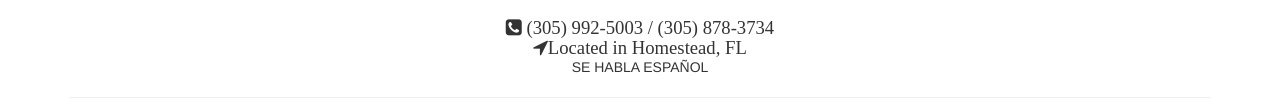
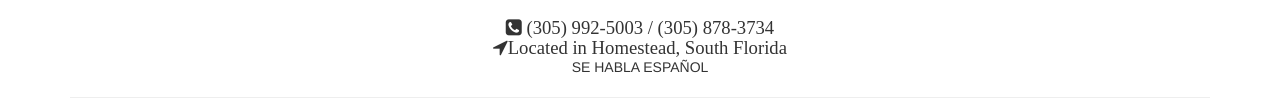
Before and after one commit to oceanopools/oceanopools.github.io, a plain HTML site: page about.html in a window 1280 px wide. Shown: the part 894-1006 px from the top of the page. Drawn offline with nearby package versions, Linux system fonts and the light colour scheme.

Commit message:
update location

```diff
--- a/about.html
+++ b/about.html
@@ -106,7 +106,7 @@
         <br>
         <i id="social-em" class="fa fa-phone-square fa-lg social"> (305) 992-5003 / (305) 878-3734</i>
         <br>
-        <i id="social-em" class="fa fa-location-arrow fa-lg social">Located in Homestead, FL</i>
+        <i id="social-em" class="fa fa-location-arrow fa-lg social">Located in Homestead, South Florida</i>
         <p>SE HABLA ESPAÑOL</p>
     </div>
     <hr>
```
